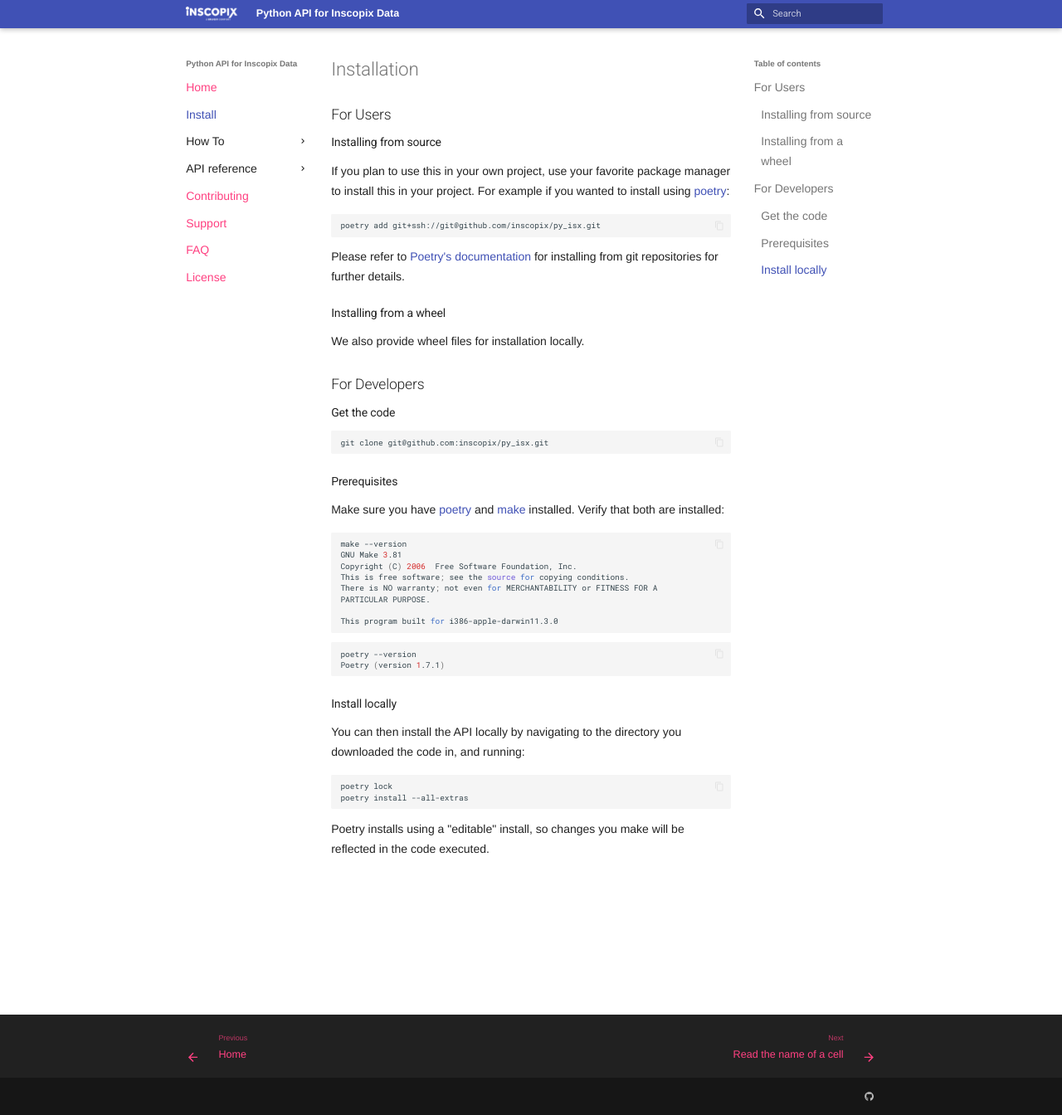
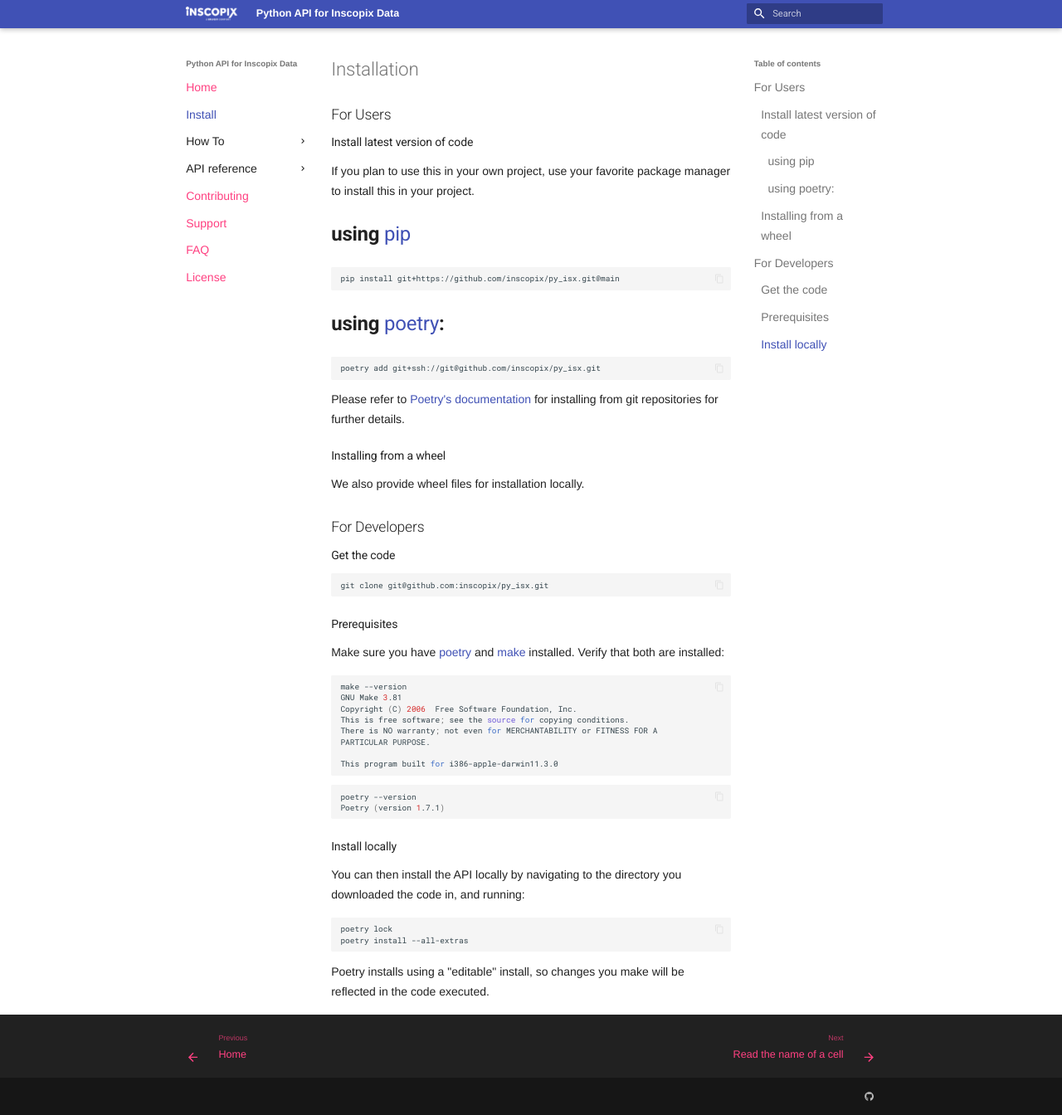
Before and after one commit to inscopix/pyisx, an MkDocs documentation site: the page built from docs/installing.md, in a window 1280 px wide and 1344 px high. Shown: the whole window at 83% size. Built offline with MkDocs 1.6.1 and Material for MkDocs 9.7.7, drawn with Linux system fonts in a browser that asks for light colours; nearby versions of some CDN libraries; library files that are not in the unit come from our copies.

````diff
--- a/docs/installing.md
+++ b/docs/installing.md
@@ -3,11 +3,19 @@
 
 ## For Users
 
-### Installing from source
+### Install latest version of code
 
 If you plan to use this in your own project, use your
 favorite package manager to install this in your project.
-For example if you wanted to install using [poetry](https://python-poetry.org/):
+
+#### using [pip](https://pypi.org/project/pip/)
+
+```bash
+pip install git+https://github.com/inscopix/py_isx.git@main
+```
+
+#### using [poetry](https://python-poetry.org/):
+
 
 ```bash
 poetry add git+ssh://git@github.com/inscopix/py_isx.git
````
Also changed, not shown: README.md (+1 -1 lines), 2 other files.
